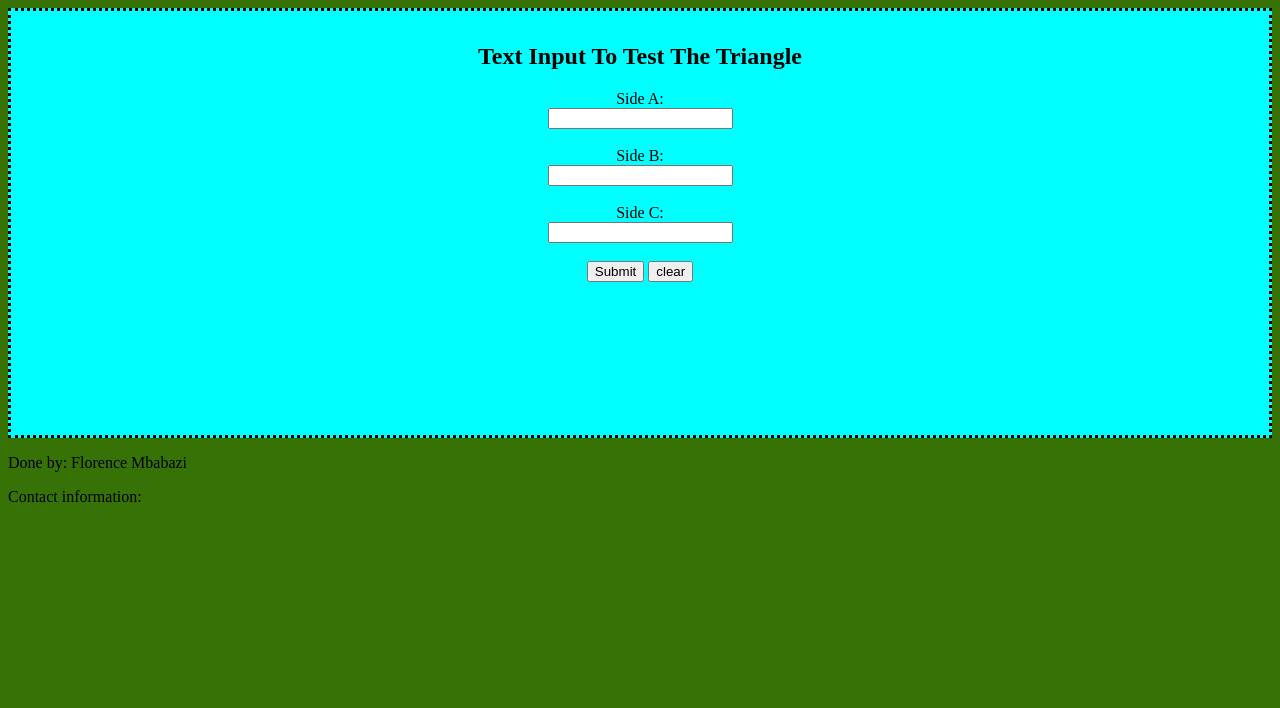
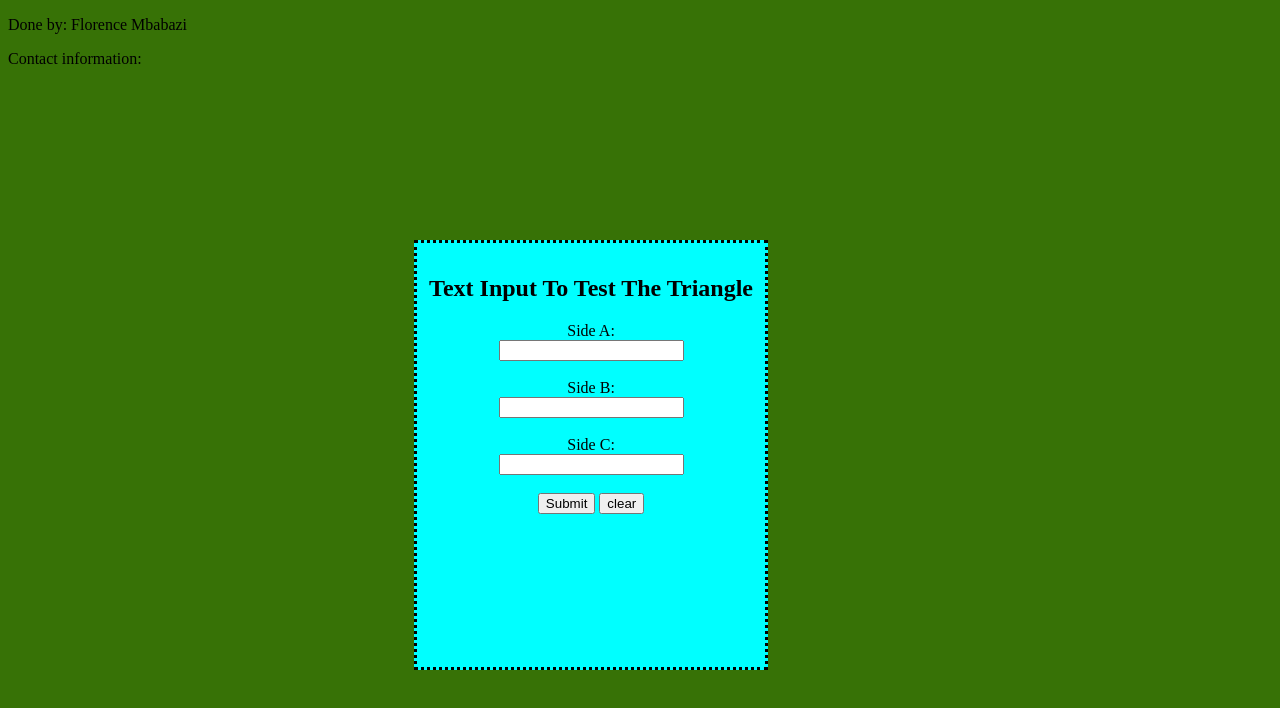
Before and after one commit to mbabazif/Triangleproject, a plain HTML site: page index.html in a window 1280 px wide. Drawn offline with Linux system fonts and the light colour scheme.

Commit message:
top and bottom

```diff
--- a/css/style.css
+++ b/css/style.css
@@ -14,5 +14,8 @@ html{
     padding-bottom:12px;
     padding-right:12px;
     padding-left:12px;
+    position: absolute;
+    top:30%;
+    right:40%;
 
 }
```
